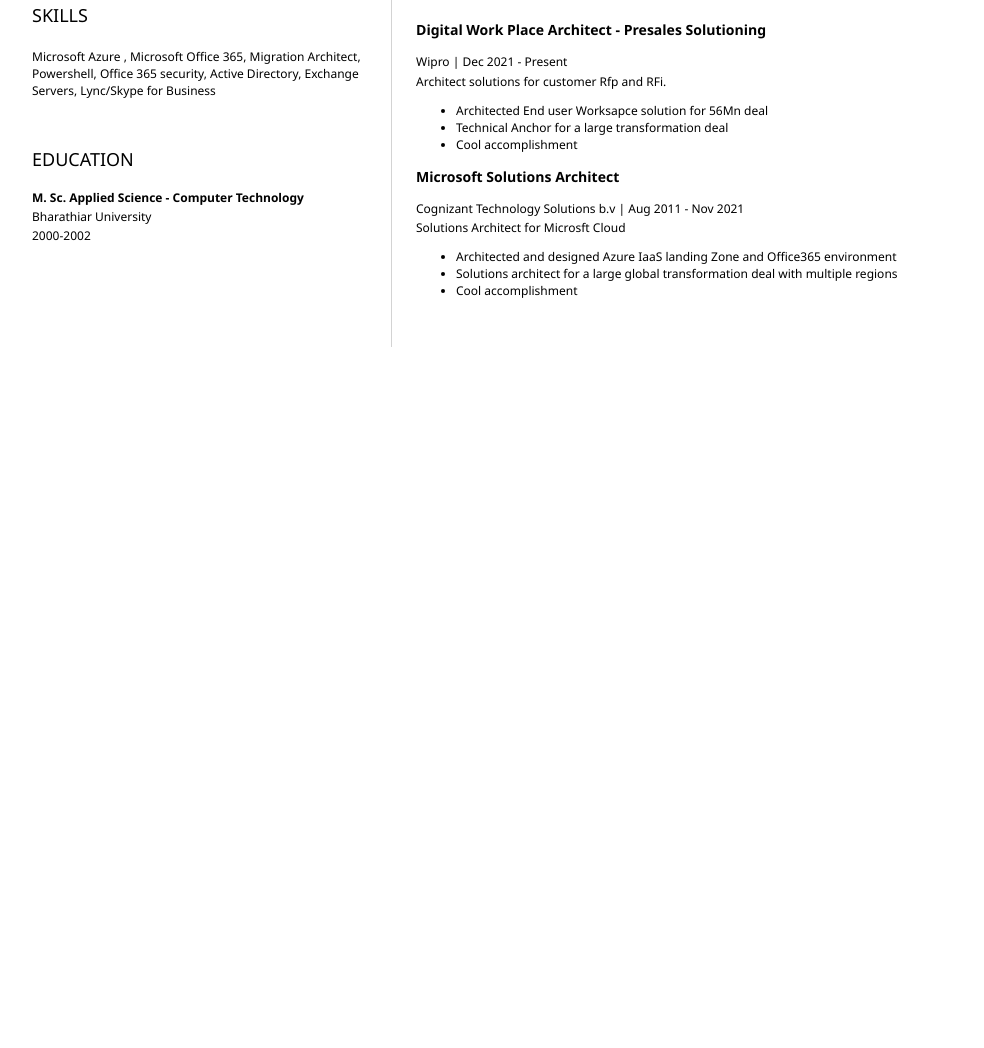
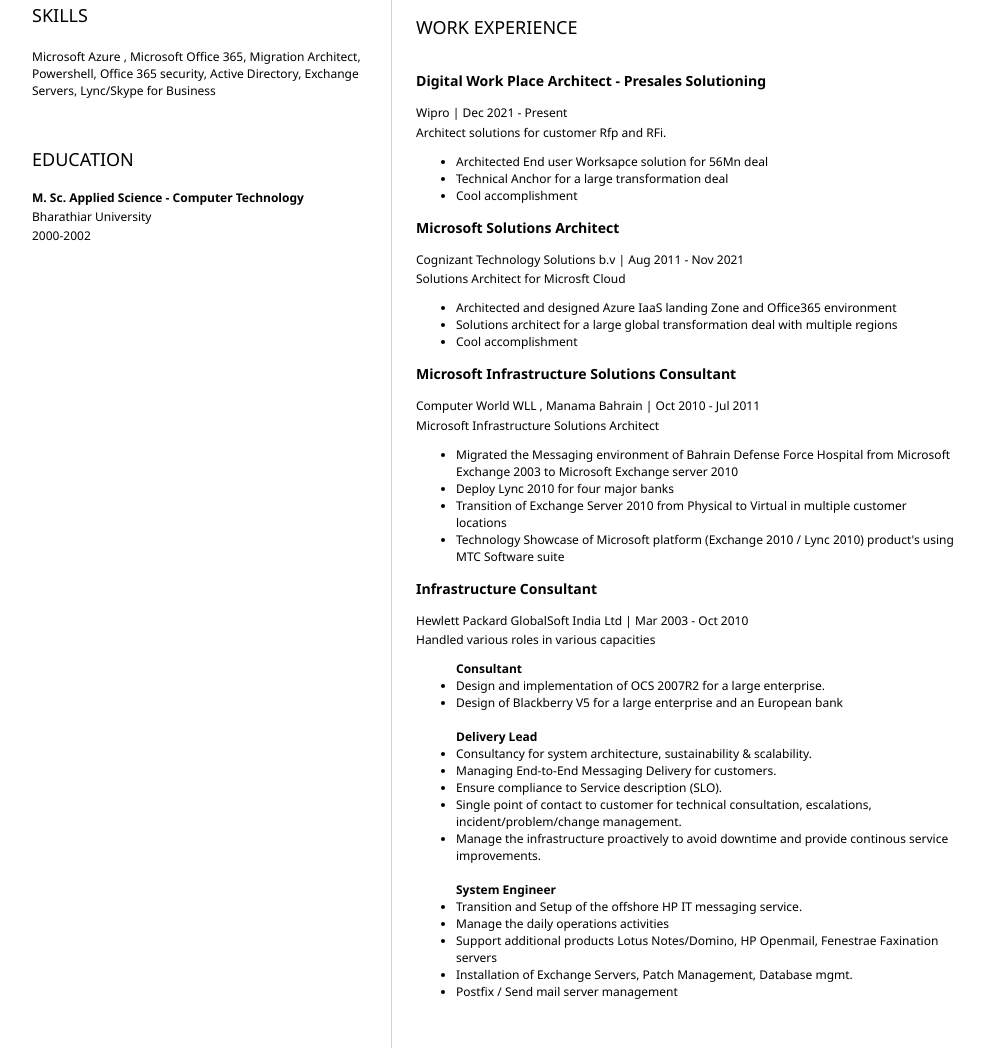
Before and after one commit to prashantdv/msresume, a plain HTML site: page index.html in a window 1280 px wide. Shown: the part 354-1402 px from the top of the page, without its empty margins (152-1136 px from the left). Before the commit the page ends 800 px from the top, so only its background shows below. Drawn offline with Linux system fonts and the light colour scheme.

Commit message:
Commit#3

```diff
--- a/index.html
+++ b/index.html
@@ -52,7 +52,8 @@
 				<section>
 					<h2>ABOUT</h2>
 					<!-- about you -->
-					<p>A brief paragraph about you and what kind of company you want to work for.</p>
+					<p>Senior Infra Architect with 19+ years of rich experience in technical presales, program and project delivery for global organizations.
+Specialist on Microsoft Technology with focus on Hybrid cloud (Azure/M365) Infrastructure, Identity and Collaboration. Looking forward to work in a technical profile which makes impact and provides value to the services.</p>
 				</section>
 				<section>
 					<h2>WORK EXPERIENCE</h2>
@@ -82,6 +83,45 @@
                             <li>Solutions architect for a large global transformation deal with multiple regions</li>
                             <li>Cool accomplishment</li>
                     </ul>
+                    <h3><b>Microsoft Infrastructure Solutions Consultant</b></h3>
+                    <p>
+                            Computer World WLL , Manama Bahrain | Oct 2010 - Jul 2011
+                    </p>
+                    <p>
+                            Microsoft Infrastructure Solutions Architect
+                    </p>
+                    <ul>
+                        <li>Migrated the Messaging environment of Bahrain Defense Force Hospital from Microsoft Exchange 2003 to Microsoft Exchange server 2010</li>
+                        <li>Deploy Lync 2010 for four major banks</li>
+                        <li>Transition of Exchange Server 2010 from Physical to Virtual in multiple customer locations</li>
+                        <li>Technology Showcase of Microsoft platform (Exchange 2010 / Lync 2010) product's using MTC Software suite</li>
+                    </ul>
+                    <h3><b>Infrastructure Consultant</b></h3>
+                    <p>
+                        Hewlett Packard GlobalSoft India Ltd | Mar 2003 - Oct 2010
+                    </p>
+                    <p>
+                            Handled various roles in various capacities
+                    </p>
+                    <ul>
+                        <b>Consultant</b>
+                        <li>Design and implementation of OCS 2007R2 for a large enterprise.</li>
+                        <li>Design of Blackberry V5 for a large enterprise and an European bank</li>
+                        <br>
+                        <b>Delivery Lead</b>
+                        <li>Consultancy for system architecture, sustainability & scalability. </li>
+                        <li>Managing End-to-End Messaging Delivery for customers. </li>
+                        <li>Ensure compliance to Service description (SLO). </li>
+                        <li>Single point of contact to customer for technical consultation, escalations, incident/problem/change management. </li>
+                        <li>Manage the infrastructure proactively to avoid downtime and provide continous service improvements. </li>
+                        <br>
+                        <b>System Engineer</b>
+                        <li>Transition and Setup of the offshore HP IT messaging service. </li>
+                        <li>Manage the daily operations activities </li>
+                        <li>Support additional products Lotus Notes/Domino, HP Openmail, Fenestrae Faxination servers </li>
+                        <li>Installation of Exchange Servers, Patch Management, Database mgmt. </li>
+                        <li>Postfix / Send mail server management</li>
+                    </ul>
 				</section>
 			</article>
 		</main>
```
